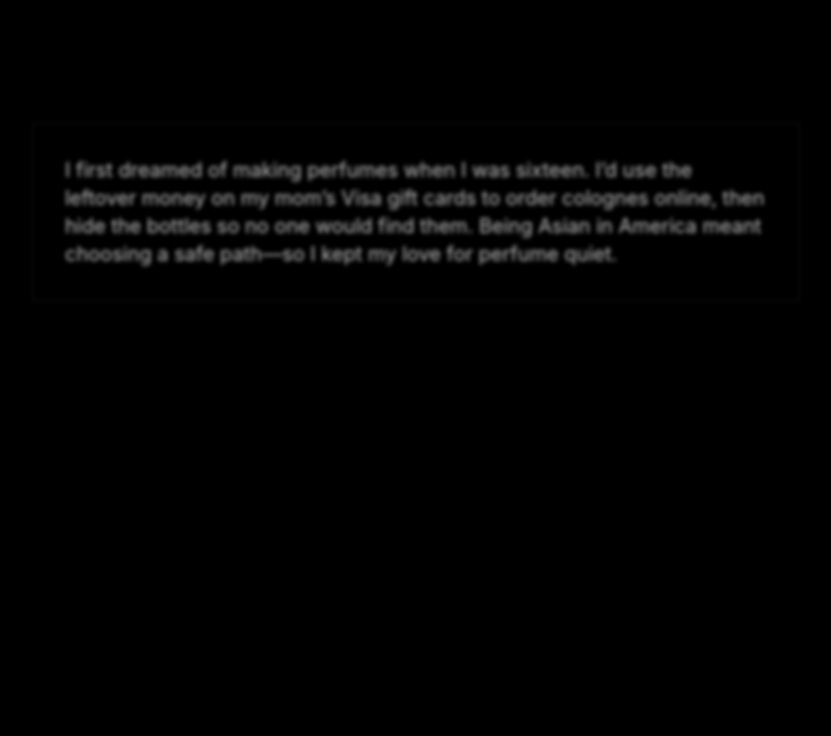
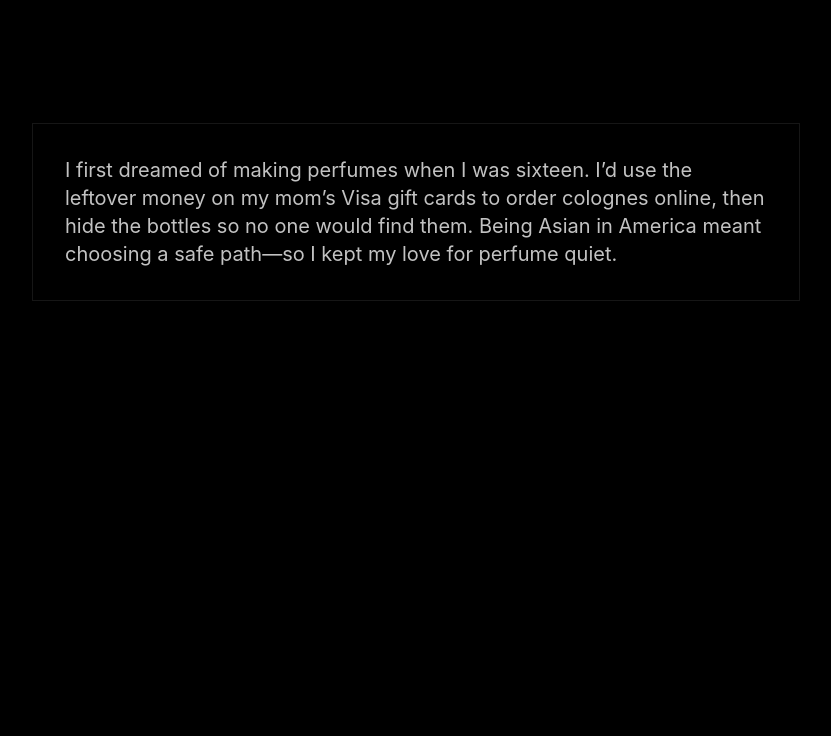
Before and after one commit to dingalanger/Daze-Perfumes, a Next.js app: page /about in a window 1280 px wide. Shown: the part 880-1616 px from the top of the page, without its empty margins (224-1055 px from the left). Built offline with nearby package versions, Linux system fonts and the light colour scheme.

Commit message:
About page: section-based scroll progress for dynamic blur/overlay/text, stronger parallax, shift winter image focal point up; tune text prominence

```diff
--- a/app/about/page.tsx
+++ b/app/about/page.tsx
@@ -33,13 +33,16 @@ export default function AboutPage() {
   const sections = [
     { img: '/images/about_founder.jpg', position: '50% 15%', text: "I’ve always been surrounded by scent. The spice of mapo tofu in my parents’ kitchen. The sugary smell of fresh boba. The faint, nutty aroma of mooncakes around Mid-Autumn Festival. Even when life moved me, from China to Ohio to Michigan to Maine, and now New York, those smells stayed with me." },
     { img: '/images/about_lab.jpg', position: '50% 50%', text: "I first dreamed of making perfumes when I was sixteen. I’d use the leftover money on my mom’s Visa gift cards to order colognes online, then hide the bottles so no one would find them. Being Asian in America meant choosing a safe path—so I kept my love for perfume quiet." },
-    { img: '/images/about_winter-columbia.jpg', position: '50% 35%', text: "Now I’m studying at an Ivy League school, and for the first time, I have the resources (and the nerve) to make it real. Daze brings Chinese‑inspired gourmand scents to the American market—sweet, savory, spicy, warm." },
+    { img: '/images/about_winter-columbia.jpg', position: '50% 70%', text: "Now I’m studying at an Ivy League school, and for the first time, I have the resources (and the nerve) to make it real. Daze brings Chinese‑inspired gourmand scents to the American market—sweet, savory, spicy, warm." },
     { img: '/images/about_founder.jpg', position: '50% 40%', text: "All of our scents are unisex, because memories are universal. They belong to anyone who’s ever caught a smell in the air and been taken back to a time, a place, or a feeling they thought they’d forgotten." },
   ]
 
   const [active, setActive] = useState(0)
   const refs = useRef<(HTMLDivElement | null)[]>([])
   const [isBetweenTextBlocks, setIsBetweenTextBlocks] = useState(false)
+  const sectionTops = useRef<number[]>([])
+  const sectionHeights = useRef<number[]>([])
+  const [activeProgress, setActiveProgress] = useState(0)
 
   useEffect(() => {
     const obs = new IntersectionObserver((entries) => {
@@ -59,10 +62,17 @@ export default function AboutPage() {
     const update = () => {
       const centerY = window.innerHeight / 2
       const current = refs.current[active]
-      if (!current) { setIsBetweenTextBlocks(false); return }
+      if (!current) { setIsBetweenTextBlocks(false); setActiveProgress(0); return }
       const rect = current.getBoundingClientRect()
       const isCenterInside = centerY >= rect.top && centerY <= rect.bottom
       setIsBetweenTextBlocks(!isCenterInside)
+
+      // Compute progress within this section based on its measured top/height
+      const top = sectionTops.current[active] ?? (rect.top + window.scrollY)
+      const height = sectionHeights.current[active] ?? rect.height
+      const scrollY = window.scrollY
+      const progress = Math.min(1, Math.max(0, (scrollY - top + window.innerHeight * 0.25) / (height + window.innerHeight * 0.5)))
+      setActiveProgress(progress)
     }
     const onScroll = () => { cancelAnimationFrame(raf); raf = requestAnimationFrame(update) }
     update()
@@ -70,6 +80,28 @@ export default function AboutPage() {
     window.addEventListener('resize', update)
     return () => { window.removeEventListener('scroll', onScroll); window.removeEventListener('resize', update); cancelAnimationFrame(raf) }
   }, [active])
+
+  useEffect(() => {
+    const measureAll = () => {
+      sectionTops.current = refs.current.map((el) => {
+        if (!el) return 0
+        const r = el.getBoundingClientRect()
+        return r.top + window.scrollY
+      })
+      sectionHeights.current = refs.current.map((el) => el?.offsetHeight || 0)
+    }
+    measureAll()
+    window.addEventListener('resize', measureAll)
+    return () => window.removeEventListener('resize', measureAll)
+  }, [])
+
+  const computeBlurPx = (p: number) => {
+    if (p < 0.15) return 18 - (p / 0.15) * 18
+    if (p < 0.65) return 0
+    if (p < 0.9) return ((p - 0.65) / 0.25) * 18
+    return 18
+  }
+  const activeBlur = computeBlurPx(activeProgress)
 
   return (
     <>
@@ -92,11 +124,11 @@ export default function AboutPage() {
                 className="object-cover"
                 style={{
                   objectPosition: (s as any).position || '50% 50%',
-                  filter: active === i ? (isBetweenTextBlocks ? 'blur(0px)' : 'blur(16px)') : 'blur(16px)',
+                  filter: active === i ? `blur(${activeBlur.toFixed(1)}px)` : 'blur(18px)',
                   transition: 'filter 700ms ease-out'
                 }}
               />
-              <div className={`absolute inset-0 transition-colors duration-500 ${active === i ? (isBetweenTextBlocks ? 'bg-black/30' : 'bg-black/65') : 'bg-black/50'}`} />
+              <div className={`absolute inset-0 transition-colors duration-500 ${active === i ? (activeBlur < 3 ? 'bg-black/25' : 'bg-black/65') : 'bg-black/50'}`} />
             </div>
           </Parallax>
         ))}
@@ -110,7 +142,14 @@ export default function AboutPage() {
             <h1 className="text-5xl font-serif font-bold mb-12">Our Story</h1>
             {sections.map((s, i) => (
               <div key={i} ref={(el) => { refs.current[i] = el }} data-index={i} className="min-h-[75vh] flex items-center">
-                <div className={`transition-all duration-700 border border-white/10 p-6 md:p-8 ${active === i ? 'backdrop-blur-0 bg-black/40 blur-0 opacity-100' : 'backdrop-blur-sm bg-black/50 blur-[2px] opacity-85'}`}>
+                <div
+                  className={`transition-all duration-700 border border-white/10 p-6 md:p-8`}
+                  style={i === active ? {
+                    backdropFilter: activeBlur < 3 ? 'blur(0px)' : 'blur(4px)',
+                    backgroundColor: activeBlur < 3 ? 'rgba(0,0,0,0.25)' : 'rgba(0,0,0,0.5)',
+                    opacity: Math.min(1, Math.max(0, (activeBlur - 2) / 10)),
+                  } : { backdropFilter: 'blur(4px)', backgroundColor: 'rgba(0,0,0,0.5)', opacity: 0.85 }}
+                >
                   <p className="text-lg md:text-xl leading-relaxed text-white/90">{s.text}</p>
                 </div>
               </div>
```
